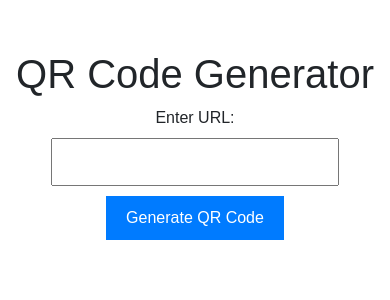
After one commit to Moses-main/QR_Code_Generator, a Flask app: template templates/home.html in a window 390 px wide. The commit adds this page. Shown: the top 300 px of the page. Run offline with Flask 3, Linux system fonts and the light colour scheme; the template is opened without the code that fills it, so the values that code supplies are empty; some libraries are stand-ins or nearby versions.

Commit message:
made the page responsive and then added few icons for the button on the socials

```diff
--- /dev/null
+++ b/templates/home.html
@@ -0,0 +1,50 @@
+<!DOCTYPE html>
+<html lang="en">
+  <head>
+    <meta charset="UTF-8" />
+    <meta name="viewport" content="width=device-width, initial-scale=1.0" />
+    <title>QR Code Generator</title>
+    <!-- Bootstrap CSS -->
+    <link
+      href="https://maxcdn.bootstrapcdn.com/bootstrap/4.5.2/css/bootstrap.min.css"
+      rel="stylesheet"
+    />
+    <!-- Font Awesome -->
+    <link
+      href="https://cdnjs.cloudflare.com/ajax/libs/font-awesome/5.15.4/css/all.min.css"
+      rel="stylesheet"
+    />
+    <link
+      rel="stylesheet"
+      href="{{ url_for('static', filename='styles.css') }}"
+    />
+  </head>
+  <body>
+    <div class="container">
+      <h1>QR Code Generator</h1>
+      <form id="urlForm">
+        <label for="url">Enter URL:</label>
+        <input type="text" id="url" name="url" required />
+        <button type="submit">Generate QR Code</button>
+      </form>
+      <div id="qrcodeContainer" class="hidden">
+        <img id="qrcodeImg" src="" alt="QR Code" />
+        <div id="shareButtons" class="mt-3">
+          <button id="whatsappBtn" class="btn btn-success">
+            <i class="fab fa-whatsapp"></i>
+          </button>
+          <button id="emailBtn" class="btn btn-info">
+            <i class="fas fa-envelope"></i>
+          </button>
+          <button id="facebookBtn" class="btn btn-primary">
+            <i class="fab fa-facebook"></i>
+          </button>
+        </div>
+      </div>
+    </div>
+    <script src="{{ url_for('static', filename='script.js') }}"></script>
+    <!-- Bootstrap JS -->
+    <script src="https://cdnjs.cloudflare.com/ajax/libs/jquery/3.6.0/jquery.min.js"></script>
+    <script src="https://maxcdn.bootstrapcdn.com/bootstrap/4.5.2/js/bootstrap.min.js"></script>
+  </body>
+</html>
```
Also changed, not shown: templates/index.html (+33 -8 lines).
